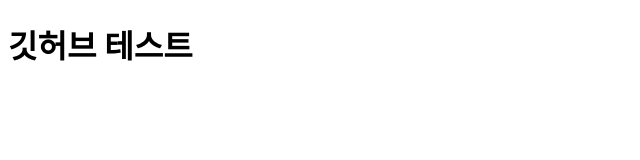
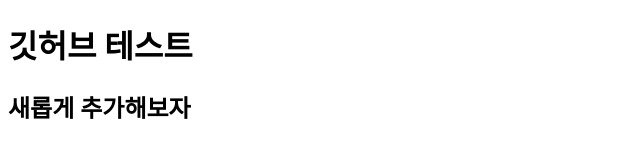
Before and after one commit to lsymir76/test_240309, a plain HTML site: page index.html in a window 1280 px wide. Shown: the whole page, without its empty margins (0-640 px from the left). Drawn offline with Linux system fonts and the light colour scheme.

Commit message:
second commit

```diff
--- a/index.html
+++ b/index.html
@@ -8,5 +8,6 @@
   </head>
   <body>
     <h1>깃허브 테스트</h1>
+    <h2>새롭게 추가해보자</h2>
   </body>
 </html>
```
